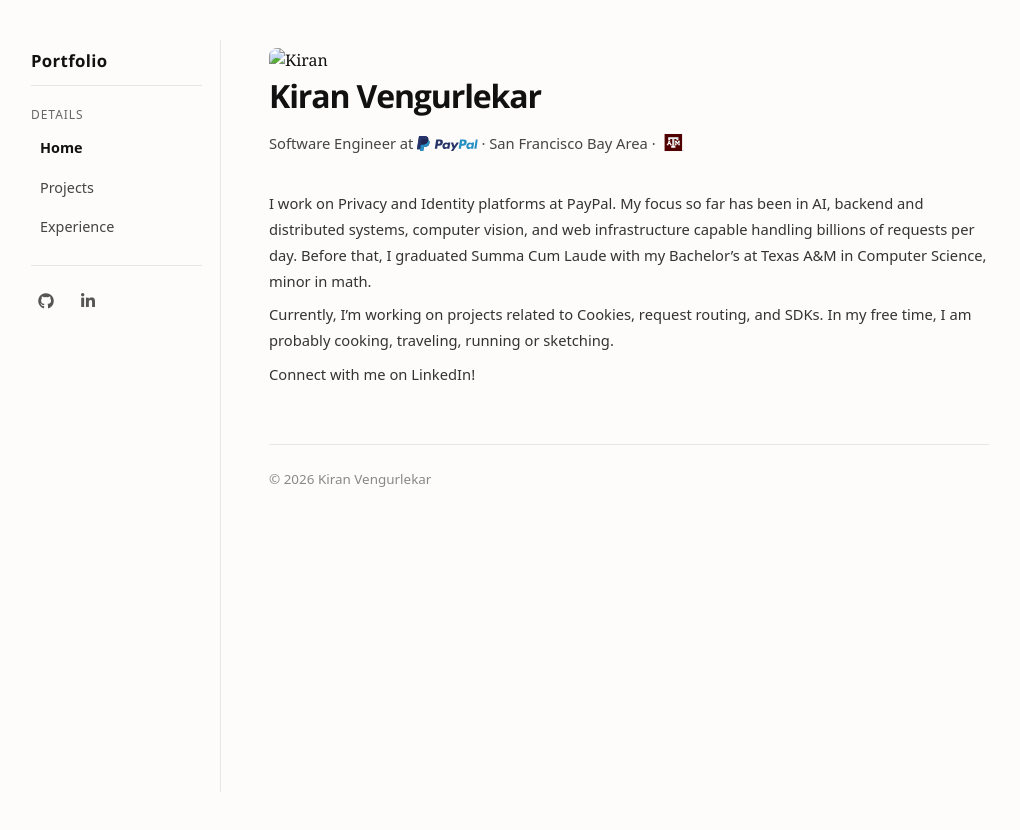
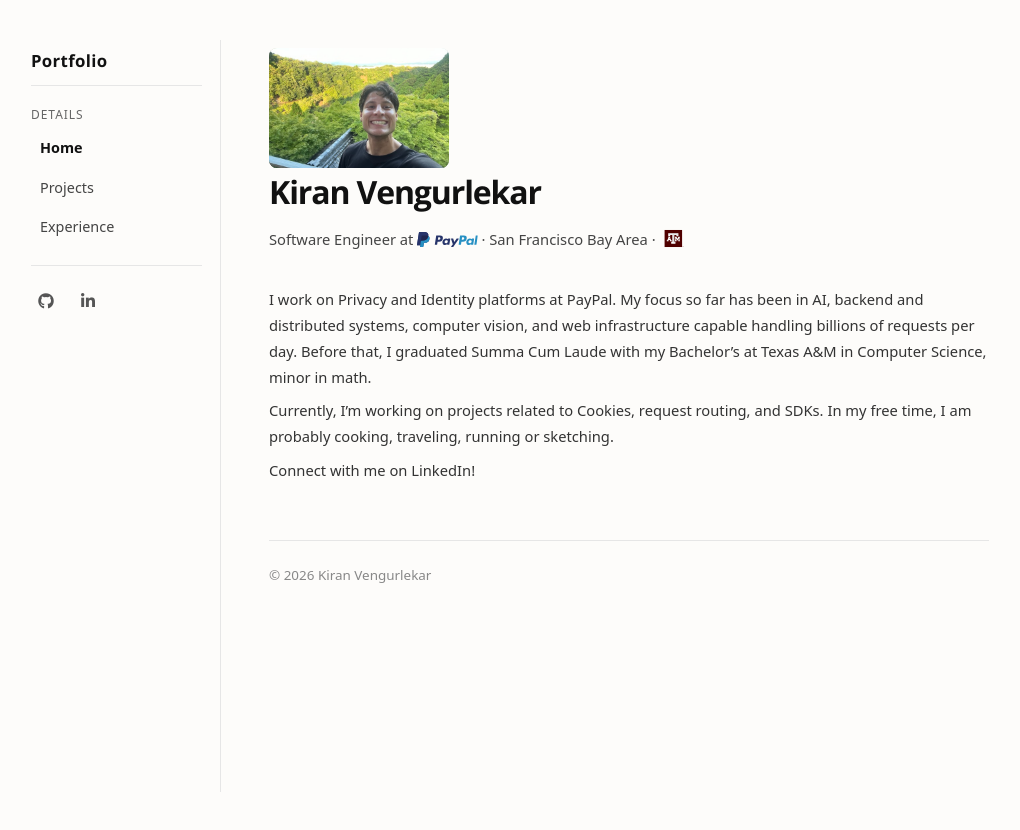
Before and after one commit to ksvengurlekar/ksvengurlekar.github.io, a plain HTML site: page frontend/index.html in a window 1280 px wide. Shown: the whole page, without its empty margins (113-1133 px from the left). Drawn offline with nearby package versions, Linux system fonts and the light colour scheme; no server answers.

Commit message:
feat(portfolio): optimize resource load

```diff
--- a/frontend/index.html
+++ b/frontend/index.html
@@ -35,7 +35,9 @@
     <main class="main">
       <div id="home" class="page-section active">
         <section class="hero">
-          <img class="profile-photo" src="resources/images/mountain_climb.HEIC" alt="Kiran">
+          <div class="image-frame profile-image-frame" style="--preview-image: url('resources/images/mountain_climb_preview.jpg')">
+            <img class="profile-photo" src="resources/images/mountain_climb.jpg" alt="Kiran" width="180" height="120" loading="eager" fetchpriority="high" decoding="async">
+          </div>
           <h1>Kiran Vengurlekar</h1>
           <div class="dek">Software Engineer at <img class="company-logo" src="resources/images/paypal.svg" alt="PayPal" width="246" height="60"> · San Francisco Bay Area · <img class="university-logo" src="resources/images/tamu-maroon-box.svg" alt="Texas A&amp;M" width="150" height="150"></div>
         </section>
@@ -60,7 +62,9 @@
           <div class="projects-grid">
             <article class="project-card">
               <h3>Live 3D Environment Visualizer</h3>
-              <img class="project-image" src="resources/images/mesh_reconstruction.png" alt="Reconstructed 3D mesh of an indoor environment">
+              <div class="image-frame project-image-frame" style="--preview-image: url('resources/images/mesh_reconstruction_preview.jpg')">
+                <img class="project-image" src="resources/images/mesh_reconstruction.jpg" alt="Reconstructed 3D mesh of an indoor environment" width="900" height="500" loading="lazy" decoding="async">
+              </div>
               <p>The goal of this capstone was to stream live camera feed into 3D environment reconstruction. I connected RGB-D video to Gaussian SLAM and built the streaming pipeline around it, including a multithreaded frame loader, smoothed depth mapping, camera tracking, and a browser viewer that updates as the scene is generated. The depth frames were generated by applying a machine learning model on individual frames as they	were received. ORB-SLAM library was used for real-time camera trajectory estimation.</p>
               <p class="project-tech"> Python · Linux · OpenCV · Gaussian SLAM</p>
               <div class="project-links">
--- a/frontend/script.js
+++ b/frontend/script.js
@@ -1,5 +1,14 @@
 const navLinks = document.querySelectorAll('.sidebar-nav a[data-page]');
 const sections = document.querySelectorAll('.page-section');
+
+document.querySelectorAll('.image-frame img').forEach((image) => {
+    const frame = image.closest('.image-frame');
+    if (image.complete && image.naturalWidth > 0) return;
+
+    frame.classList.add('is-loading');
+    image.addEventListener('load', () => frame.classList.remove('is-loading'), { once: true });
+    image.addEventListener('error', () => frame.classList.remove('is-loading'), { once: true });
+});
 
 async function trackEvent(eventName, extraData = {}) {
     const apiBaseUrl = window.APP_CONFIG?.apiBaseUrl;
--- a/frontend/styles.css
+++ b/frontend/styles.css
@@ -110,8 +110,41 @@ h1, h2, h3, .sidebar-title {
     width: 180px;
     height: 120px;
     object-fit: cover;
-    border-radius: 8px;
 }
+
+.image-frame {
+    position: relative;
+    overflow: hidden;
+    background-color: #eee;
+    background-image: var(--preview-image);
+    background-position: center;
+    background-size: cover;
+}
+
+.image-frame::before {
+    position: absolute;
+    inset: -8px;
+    background-image: var(--preview-image);
+    background-position: center;
+    background-size: cover;
+    content: "";
+    filter: blur(8px);
+    transform: scale(1.04);
+}
+
+.image-frame img {
+    position: relative;
+    display: block;
+    width: 100%;
+    height: 100%;
+    object-fit: cover;
+    opacity: 1;
+    transition: opacity 180ms ease;
+}
+
+.image-frame.is-loading img { opacity: 0; }
+.profile-image-frame { width: 180px; height: 120px; border-radius: 8px; }
+.project-image-frame { width: 100%; aspect-ratio: 1463 / 784; margin: 12px 0; border-radius: 6px; }
 
 .social-links, .project-links {
     display: flex;
@@ -164,7 +197,7 @@ h1, h2, h3, .sidebar-title {
 .project-card h3 { margin: 0 0 4px; color: #111; font-size: 0.95rem; font-weight: 600; }
 .project-card p { margin-bottom: 8px; color: #555; font-size: 0.88rem; }
 .project-card .project-tech { margin: 0; color: #7b7180; font-size: 0.8rem; }
-.project-image { display: block; width: 100%; height: auto; margin: 12px 0; border-radius: 6px; }
+.project-image { margin: 0; }
 
 .experience-item { padding: 16px 0; border-bottom: 1px solid #f0f0f0; }
 .experience-item:first-child { padding-top: 0; }
```
Also changed, not shown: frontend/resources/images/mesh_reconstruction.jpg (added), frontend/resources/images/mesh_reconstruction_preview.jpg (added), frontend/resources/images/mountain_climb.jpg (added), frontend/resources/images/mountain_climb_preview.jpg (added), 2 other files.
